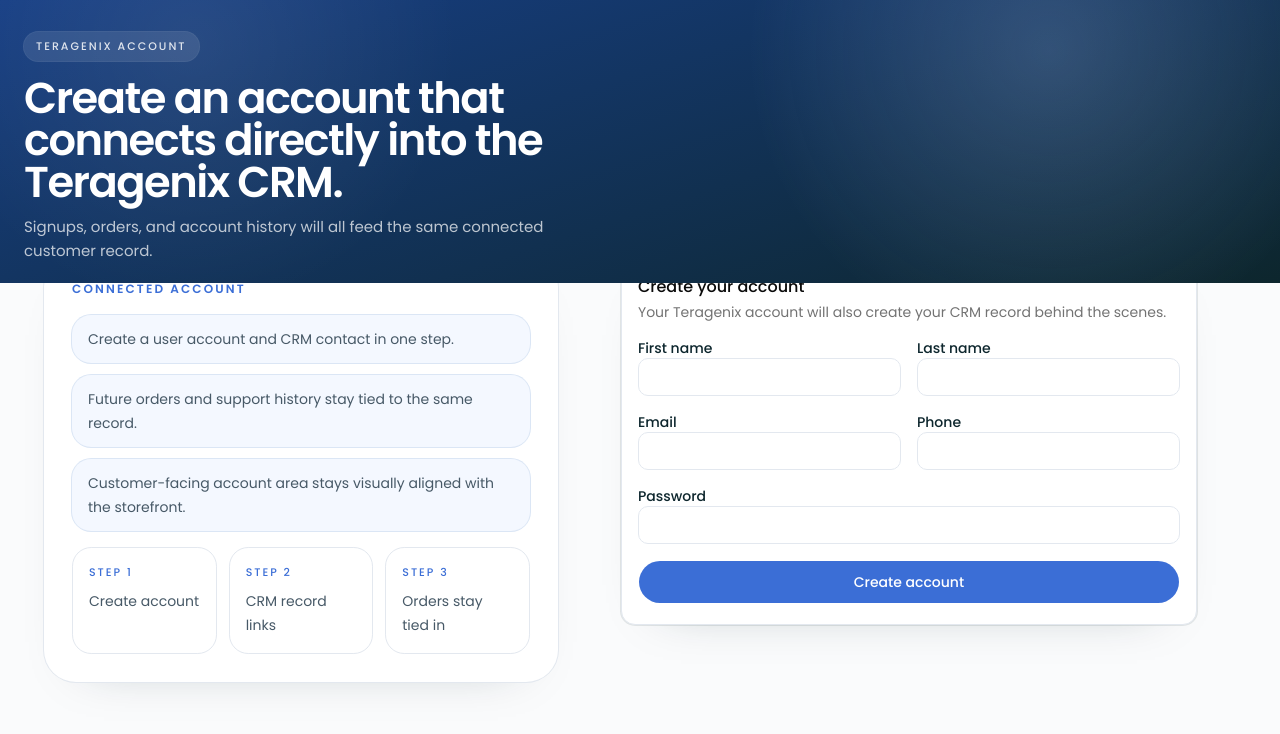
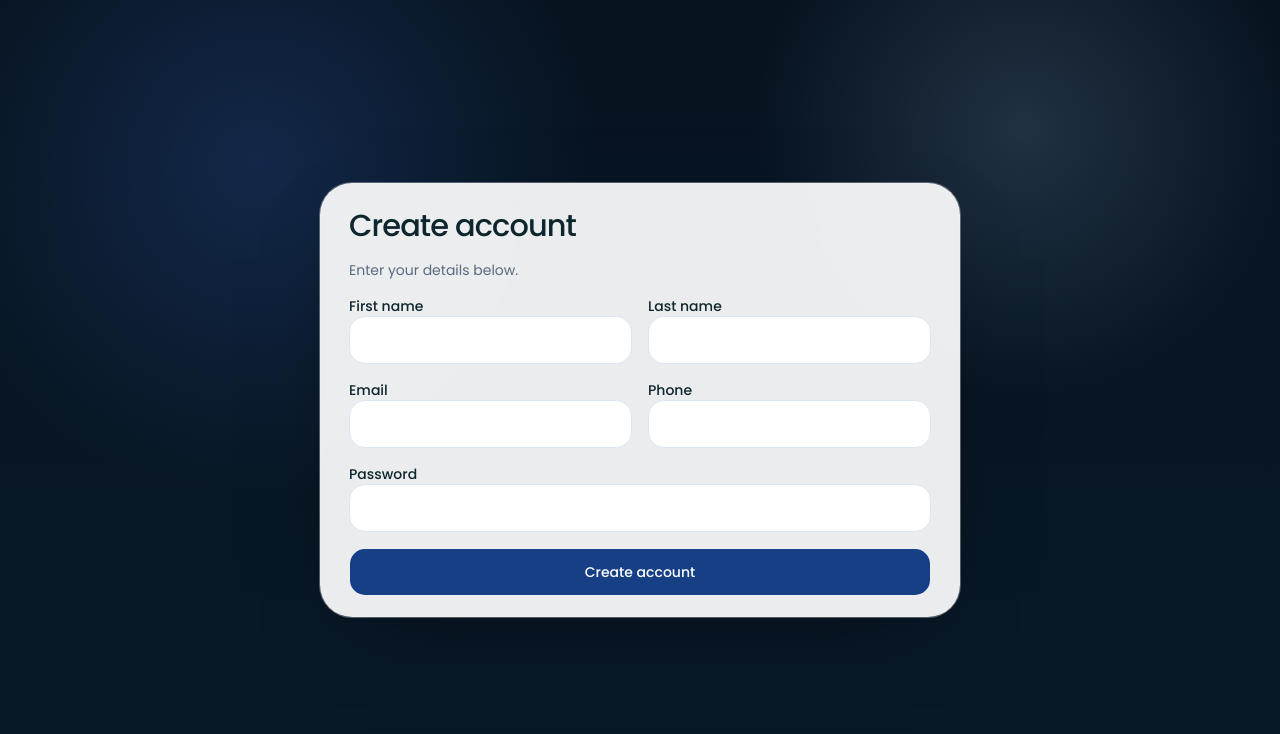
Before and after one commit to sethschnrt/teragenix, a Next.js app: page /signup in a window 1280 px wide. Shown: the top 734 px of the page. Built offline with nearby package versions, Linux system fonts and the light colour scheme.

Commit message:
refactor: simplify auth pages

```diff
--- a/src/app/signup/page.tsx
+++ b/src/app/signup/page.tsx
@@ -8,60 +8,23 @@
 
 export default function SignupPage() {
   return (
-    <main className="min-h-[calc(100vh-80px)] bg-tera-bg pb-14">
-      <section className="relative overflow-hidden bg-[linear-gradient(162deg,_#173f85_0%,_#0d262d_100%)] px-6 pb-5 pt-8 text-white">
+    <main className="relative min-h-screen overflow-hidden bg-[#07131f] text-white">
       <div
         className="pointer-events-none absolute inset-0"
         style={{
           backgroundImage:
-              "radial-gradient(circle at 82% 18%, rgba(168,197,245,0.22), transparent 28%), radial-gradient(circle at 15% 15%, rgba(255,255,255,0.08), transparent 24%)",
+            "radial-gradient(circle at 20% 20%, rgba(59,110,214,0.22), transparent 28%), radial-gradient(circle at 80% 16%, rgba(168,197,245,0.16), transparent 22%), linear-gradient(180deg, rgba(7,19,31,1) 0%, rgba(9,25,40,1) 100%)",
         }}
       />
-        <div className="relative mx-auto max-w-[1240px]">
-          <div className="max-w-2xl">
-            <p className="inline-flex items-center rounded-full bg-white/10 px-3 py-1.5 text-[11px] font-medium tracking-[0.18em] text-white/84 ring-1 ring-white/14">
-              TERAGENIX ACCOUNT
-            </p>
-            <h1 className="mt-4 text-[2.1rem] font-semibold leading-[0.98] tracking-[-0.035em] text-white sm:text-[2.7rem]">
-              Create an account that connects directly into the Teragenix CRM.
-            </h1>
-            <p className="mt-3 max-w-xl text-sm leading-6 text-white/72 sm:text-[15px]">
-              Signups, orders, and account history will all feed the same connected customer record.
-            </p>
+
+      <div className="relative mx-auto flex min-h-screen max-w-[1240px] items-center justify-center px-6 py-10">
+        <Suspense
+          fallback={
+            <div className="w-full max-w-[640px] rounded-[2rem] border border-white/10 bg-white/8 p-6 text-sm text-white/70 shadow-[0_30px_90px_-48px_rgba(0,0,0,0.6)] ring-1 ring-white/8 backdrop-blur-xl">
+              Loading...
             </div>
-        </div>
-      </section>
-
-      <div className="mx-auto mt-[-1.75rem] grid max-w-[1240px] gap-6 px-6 lg:grid-cols-[0.88fr_1.12fr] lg:items-start">
-        <div className="rounded-[2rem] bg-white p-6 shadow-[0_20px_50px_-42px_rgba(13,38,45,0.35)] ring-1 ring-[#e3e8ef] sm:p-7">
-          <p className="tg-eyebrow">Connected account</p>
-          <div className="mt-5 space-y-3">
-            {[
-              "Create a user account and CRM contact in one step.",
-              "Future orders and support history stay tied to the same record.",
-              "Customer-facing account area stays visually aligned with the storefront.",
-            ].map((item) => (
-              <div key={item} className="rounded-[1.2rem] bg-[#f4f8ff] px-4 py-3 ring-1 ring-[#dbe6f5]">
-                <p className="text-sm leading-6 text-tera-body">{item}</p>
-              </div>
-            ))}
-          </div>
-
-          <div className="mt-4 grid gap-3 sm:grid-cols-3">
-            {[
-              ["Step 1", "Create account"],
-              ["Step 2", "CRM record links"],
-              ["Step 3", "Orders stay tied in"],
-            ].map(([label, value]) => (
-              <div key={label} className="rounded-[1.2rem] border border-tera-border px-4 py-4">
-                <p className="text-[11px] font-medium uppercase tracking-[0.18em] text-tera-blue">{label}</p>
-                <p className="mt-2 text-sm leading-6 text-tera-body">{value}</p>
-              </div>
-            ))}
-          </div>
-        </div>
-
-        <Suspense fallback={<div className="rounded-[2rem] border border-tera-border bg-white p-6 text-sm text-tera-body shadow-[0_20px_50px_-42px_rgba(13,38,45,0.35)]">Loading signup...</div>}>
+          }
+        >
           <SignupForm />
         </Suspense>
       </div>
--- a/src/components/auth/login-form.tsx
+++ b/src/components/auth/login-form.tsx
@@ -45,27 +45,12 @@
   }
 
   return (
-    <Card className="mx-auto w-full max-w-[520px] rounded-[2rem] border border-white/10 bg-white/92 py-5 text-[#0d262d] shadow-[0_30px_90px_-48px_rgba(0,0,0,0.65)] ring-1 ring-white/30 backdrop-blur-xl">
-      <CardHeader className="space-y-4 px-6 sm:px-7">
-        <div className="inline-flex w-fit items-center rounded-full bg-[#eef4fc] px-3 py-1.5 text-[11px] font-medium tracking-[0.18em] text-[#173f85] ring-1 ring-[#dbe6f5]">
-          SECURE ACCESS
-        </div>
-        <div>
-          <CardTitle className="text-[1.9rem] tracking-[-0.03em] text-[#0d262d]">Sign in</CardTitle>
-          <CardDescription className="mt-2 max-w-md text-sm leading-6 text-[#5a6a7f]">
-            Access the Teragenix operations workspace for CRM, orders, purchasing, and expense tracking.
-          </CardDescription>
-        </div>
-        <div className="grid gap-3 sm:grid-cols-2">
-          <div className="rounded-[1.15rem] border border-[#dbe6f5] bg-[#f8fbff] px-4 py-3">
-            <p className="text-[11px] font-medium uppercase tracking-[0.18em] text-[#3b6ed6]">Access level</p>
-            <p className="mt-2 text-sm font-medium text-[#0d262d]">Admin and sales</p>
-          </div>
-          <div className="rounded-[1.15rem] border border-[#dbe6f5] bg-[#f8fbff] px-4 py-3">
-            <p className="text-[11px] font-medium uppercase tracking-[0.18em] text-[#3b6ed6]">Destination</p>
-            <p className="mt-2 text-sm font-medium text-[#0d262d]">Connected ops dashboard</p>
-          </div>
-        </div>
+    <Card className="mx-auto w-full max-w-[460px] rounded-[2rem] border border-white/10 bg-white/92 py-5 text-[#0d262d] shadow-[0_30px_90px_-48px_rgba(0,0,0,0.65)] ring-1 ring-white/30 backdrop-blur-xl">
+      <CardHeader className="space-y-2 px-6 sm:px-7">
+        <CardTitle className="text-[1.9rem] tracking-[-0.03em] text-[#0d262d]">Sign in</CardTitle>
+        <CardDescription className="text-sm text-[#5a6a7f]">
+          Enter your email and password.
+        </CardDescription>
       </CardHeader>
       <CardContent className="px-6 sm:px-7">
         <form className="space-y-4" onSubmit={handleSubmit}>
@@ -106,7 +91,7 @@
           ) : null}
 
           <Button className="h-12 w-full rounded-[1rem] bg-[#173f85] text-white hover:bg-[#12346d]" type="submit" disabled={isPending}>
-            {isPending ? "Signing in..." : "Enter ops dashboard"}
+            {isPending ? "Signing in..." : "Sign in"}
           </Button>
         </form>
       </CardContent>
--- a/src/components/auth/signup-form.tsx
+++ b/src/components/auth/signup-form.tsx
@@ -73,37 +73,35 @@
   }
 
   return (
-    <Card className="mx-auto w-full max-w-xl border border-tera-border bg-white py-5 shadow-[0_20px_50px_-42px_rgba(13,38,45,0.35)]">
-      <CardHeader>
-        <CardTitle>Create your account</CardTitle>
-        <CardDescription>
-          Your Teragenix account will also create your CRM record behind the scenes.
-        </CardDescription>
+    <Card className="mx-auto w-full max-w-[640px] rounded-[2rem] border border-white/10 bg-white/92 py-5 text-[#0d262d] shadow-[0_30px_90px_-48px_rgba(0,0,0,0.65)] ring-1 ring-white/30 backdrop-blur-xl">
+      <CardHeader className="space-y-2 px-6 sm:px-7">
+        <CardTitle className="text-[1.9rem] tracking-[-0.03em] text-[#0d262d]">Create account</CardTitle>
+        <CardDescription className="text-sm text-[#5a6a7f]">Enter your details below.</CardDescription>
       </CardHeader>
-      <CardContent>
+      <CardContent className="px-6 sm:px-7">
         <form className="space-y-4" onSubmit={handleSubmit}>
           <div className="grid gap-4 sm:grid-cols-2">
             <div className="space-y-1.5">
-              <label className="text-sm font-medium text-tera-navy" htmlFor="firstName">
+              <label className="text-sm font-medium text-[#0d262d]" htmlFor="firstName">
                 First name
               </label>
               <input
                 id="firstName"
                 value={form.firstName}
                 onChange={(event) => updateField("firstName", event.target.value)}
-                className="w-full rounded-lg border border-tera-border px-3 py-2 text-sm outline-none transition focus:border-tera-blue"
+                className="h-12 w-full rounded-[1rem] border border-[#dbe6f5] bg-white px-4 text-sm outline-none transition focus:border-[#3b6ed6] focus:shadow-[0_0_0_4px_rgba(59,110,214,0.12)]"
                 required
               />
             </div>
             <div className="space-y-1.5">
-              <label className="text-sm font-medium text-tera-navy" htmlFor="lastName">
+              <label className="text-sm font-medium text-[#0d262d]" htmlFor="lastName">
                 Last name
               </label>
               <input
                 id="lastName"
                 value={form.lastName}
                 onChange={(event) => updateField("lastName", event.target.value)}
-                className="w-full rounded-lg border border-tera-border px-3 py-2 text-sm outline-none transition focus:border-tera-blue"
+                className="h-12 w-full rounded-[1rem] border border-[#dbe6f5] bg-white px-4 text-sm outline-none transition focus:border-[#3b6ed6] focus:shadow-[0_0_0_4px_rgba(59,110,214,0.12)]"
                 required
               />
             </div>
@@ -111,7 +109,7 @@
 
           <div className="grid gap-4 sm:grid-cols-2">
             <div className="space-y-1.5">
-              <label className="text-sm font-medium text-tera-navy" htmlFor="email">
+              <label className="text-sm font-medium text-[#0d262d]" htmlFor="email">
                 Email
               </label>
               <input
@@ -119,12 +117,12 @@
                 type="email"
                 value={form.email}
                 onChange={(event) => updateField("email", event.target.value)}
-                className="w-full rounded-lg border border-tera-border px-3 py-2 text-sm outline-none transition focus:border-tera-blue"
+                className="h-12 w-full rounded-[1rem] border border-[#dbe6f5] bg-white px-4 text-sm outline-none transition focus:border-[#3b6ed6] focus:shadow-[0_0_0_4px_rgba(59,110,214,0.12)]"
                 required
               />
             </div>
             <div className="space-y-1.5">
-              <label className="text-sm font-medium text-tera-navy" htmlFor="phone">
+              <label className="text-sm font-medium text-[#0d262d]" htmlFor="phone">
                 Phone
               </label>
               <input
@@ -132,13 +130,13 @@
                 type="tel"
                 value={form.phone}
                 onChange={(event) => updateField("phone", event.target.value)}
-                className="w-full rounded-lg border border-tera-border px-3 py-2 text-sm outline-none transition focus:border-tera-blue"
+                className="h-12 w-full rounded-[1rem] border border-[#dbe6f5] bg-white px-4 text-sm outline-none transition focus:border-[#3b6ed6] focus:shadow-[0_0_0_4px_rgba(59,110,214,0.12)]"
               />
             </div>
           </div>
 
           <div className="space-y-1.5">
-            <label className="text-sm font-medium text-tera-navy" htmlFor="password">
+            <label className="text-sm font-medium text-[#0d262d]" htmlFor="password">
               Password
             </label>
             <input
@@ -146,15 +144,15 @@
               type="password"
               value={form.password}
               onChange={(event) => updateField("password", event.target.value)}
-              className="w-full rounded-lg border border-tera-border px-3 py-2 text-sm outline-none transition focus:border-tera-blue"
+              className="h-12 w-full rounded-[1rem] border border-[#dbe6f5] bg-white px-4 text-sm outline-none transition focus:border-[#3b6ed6] focus:shadow-[0_0_0_4px_rgba(59,110,214,0.12)]"
               minLength={8}
               required
             />
           </div>
 
-          {error ? <p className="text-sm text-red-600">{error}</p> : null}
+          {error ? <div className="rounded-[1rem] border border-red-200 bg-red-50 px-4 py-3 text-sm text-red-700">{error}</div> : null}
 
-          <Button className="h-11 w-full rounded-full bg-tera-blue text-white hover:bg-tera-blue-hover" type="submit" disabled={isPending}>
+          <Button className="h-12 w-full rounded-[1rem] bg-[#173f85] text-white hover:bg-[#12346d]" type="submit" disabled={isPending}>
             {isPending ? "Creating account..." : "Create account"}
           </Button>
         </form>
```
Also changed, not shown: src/app/login/page.tsx (+4 -53 lines). Lines whose indentation alone changed are shown as unchanged.
